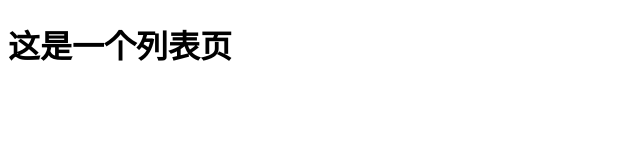
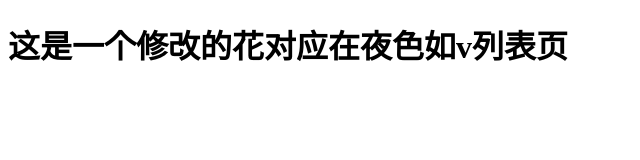
Before and after one commit to NatashaZero/test, a plain HTML site: page list.html in a window 1280 px wide. Shown: the whole page, without its empty margins (0-640 px from the left). Drawn offline with Linux system fonts and the light colour scheme.

Commit message:
first commit3

```diff
--- a/list.html
+++ b/list.html
@@ -4,9 +4,9 @@
     <meta charset="UTF-8">
     <meta name="viewport" content="width=device-width, initial-scale=1.0">
     <meta http-equiv="X-UA-Compatible" content="ie=edge">
-    <title>列表页</title>
+    <title>列表页修改的</title>
 </head>
 <body>
-    <h1>这是一个列表页</h1>
+    <h1>这是一个修改的花对应在夜色如v列表页</h1>
 </body>
 </html>
```
